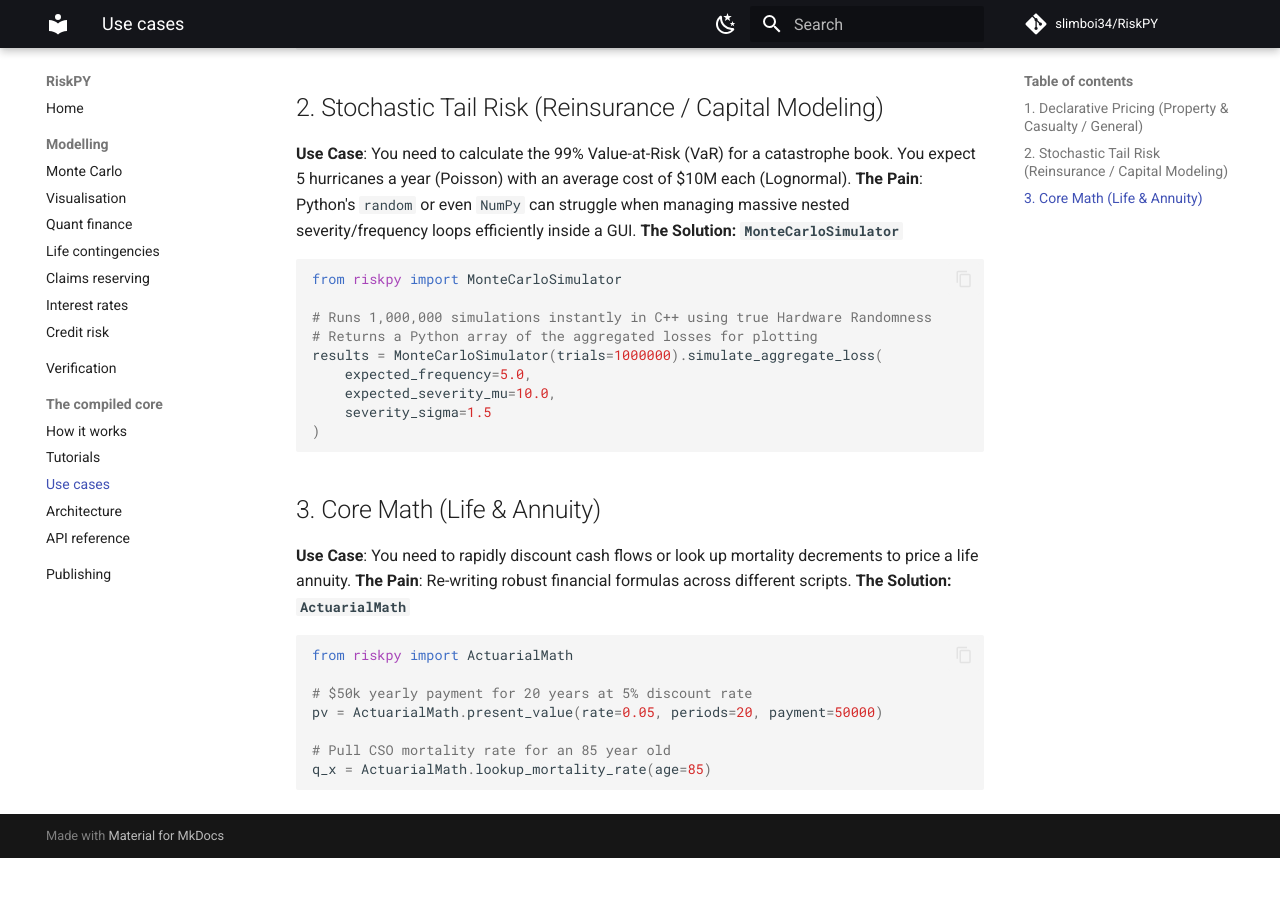
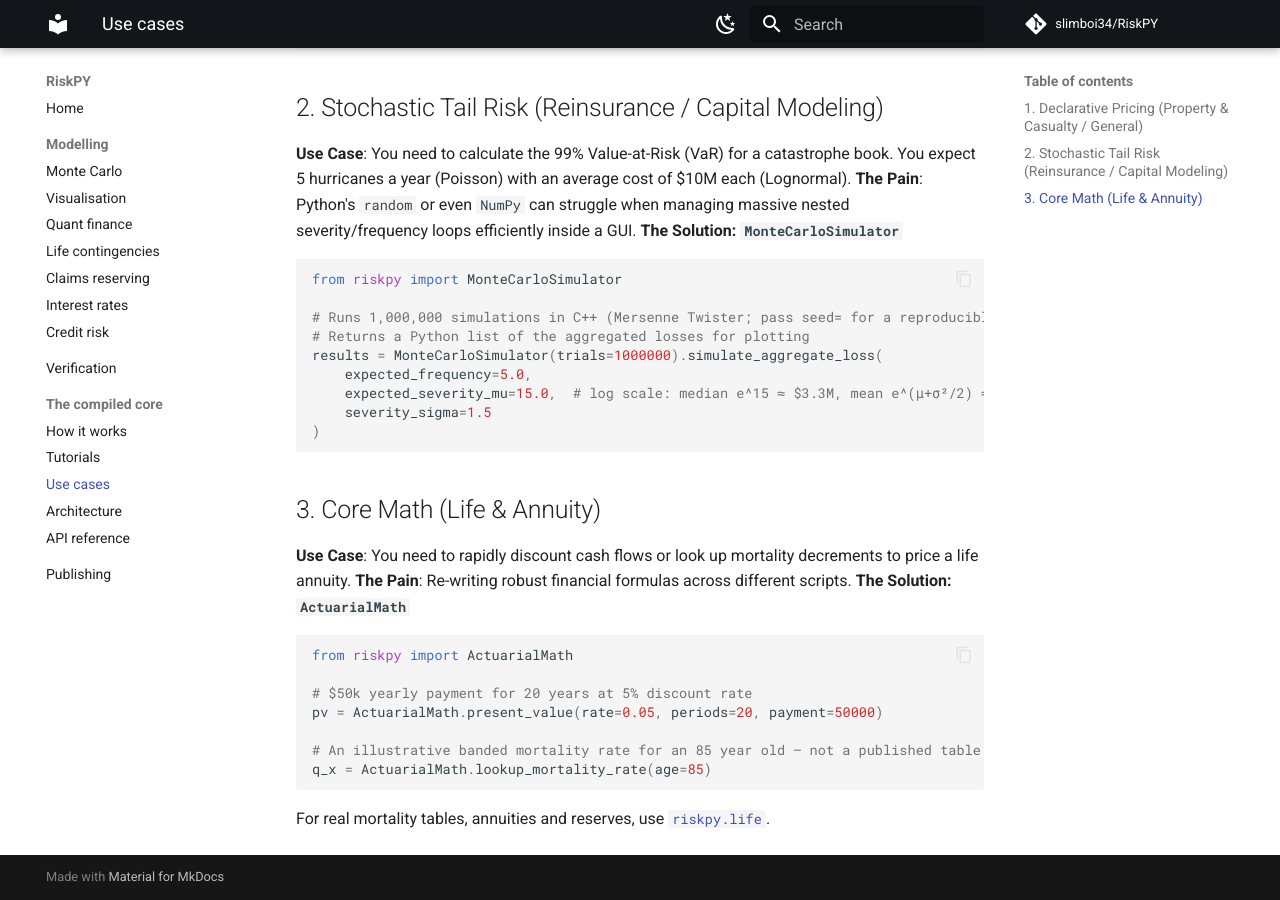
Before and after one commit to slimboi34/RiskPY, an MkDocs documentation site: the page built from docs/USE_CASES.md, in a window 1280 px wide and 900 px high, scrolled down 576 px. Built offline with MkDocs 1.6.1 and Material for MkDocs 9.7.7, drawn with Linux system fonts in a browser that asks for light colours; comment, search, counter and statistics services are not loaded; before the commit the page ends 1434 px from its top, so only the background shows below that.

Commit message:
auto: update docs/USE_CASES.md
Committed automatically by cgrid for chat "RiskPY".

````diff
--- a/docs/USE_CASES.md
+++ b/docs/USE_CASES.md
@@ -26,11 +26,11 @@ model.add_numeric_band_multiplier("driver_age", 26, 99, 1.0)
 ```python
 from riskpy import MonteCarloSimulator
 
-# Runs 1,000,000 simulations instantly in C++ using true Hardware Randomness
-# Returns a Python array of the aggregated losses for plotting
+# Runs 1,000,000 simulations in C++ (Mersenne Twister; pass seed= for a reproducible run)
+# Returns a Python list of the aggregated losses for plotting
 results = MonteCarloSimulator(trials=1000000).simulate_aggregate_loss(
     expected_frequency=5.0,
-    expected_severity_mu=10.0,
+    expected_severity_mu=15.0,  # log scale: median e^15 ≈ $3.3M, mean e^(μ+σ²/2) ≈ $10M
     severity_sigma=1.5
 )
 ```
@@ -45,6 +45,8 @@ from riskpy import ActuarialMath
 # $50k yearly payment for 20 years at 5% discount rate
 pv = ActuarialMath.present_value(rate=0.05, periods=20, payment=50000)
 
-# Pull CSO mortality rate for an 85 year old
+# An illustrative banded mortality rate for an 85 year old — not a published table
 q_x = ActuarialMath.lookup_mortality_rate(age=85)
 ```
+
+For real mortality tables, annuities and reserves, use [`riskpy.life`](life.md).
````
